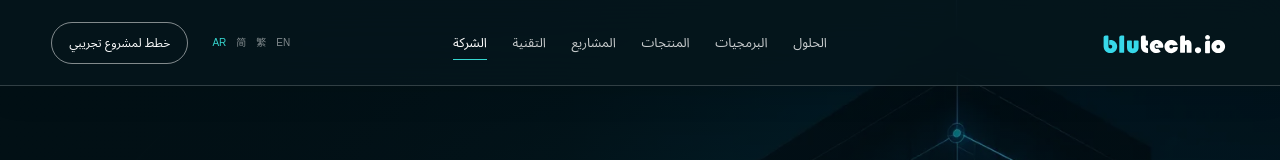
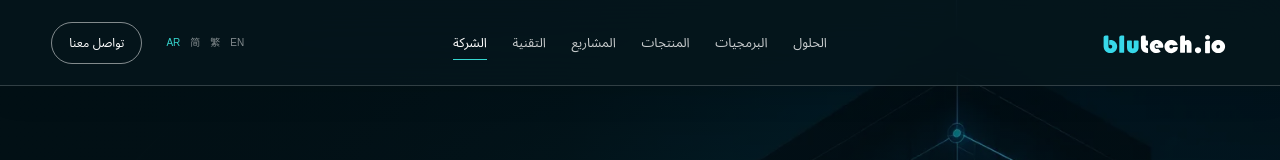
Before and after one commit to bluta-ai/bluta-astro, a Next.js app: page /ar/company in a window 1280 px wide. Shown: the top 160 px of the page. Built offline with nearby package versions, Linux system fonts and the light colour scheme.

Commit message:
Keep contact labels consistent

```diff
--- a/app/components/SiteChrome.tsx
+++ b/app/components/SiteChrome.tsx
@@ -36,7 +36,7 @@ export function SiteHeader({ active }: { active?: string }) {
         {links.map(([en, tc, sc, ar, href]) => <a key={href} className={active === en.toLowerCase() ? "active" : ""} href={localePath(href, language)} onClick={() => setOpen(false)}><Localized en={en} tc={tc} sc={sc} ar={ar} /></a>)}
         <LanguageSelector compact />
       </nav>
-      <div className="header-actions"><LanguageSelector /><a className="header-cta" href={localePath("/contact", language)}><Localized en="Plan a pilot" tc="規劃試點" sc="规划试点" ar="خطط لمشروع تجريبي" /></a></div>
+      <div className="header-actions"><LanguageSelector /><a className="header-cta" href={localePath("/contact", language)}><Localized en="Contact Us" tc="聯絡我們" sc="联系我们" ar="تواصل معنا" /></a></div>
     </header>
   );
 }
@@ -49,7 +49,7 @@ export function SiteFooter() {
       <div className="footer-links">
         <Link href={localePath("/solutions", language)}><Localized en="Solutions" tc="方案" sc="方案" ar="الحلول" /></Link><Link href={localePath("/software", language)}><Localized en="Software" tc="軟件" sc="软件" ar="البرمجيات" /></Link><Link href={localePath("/products", language)}><Localized en="Products" tc="產品" sc="产品" ar="المنتجات" /></Link><Link href={localePath("/projects", language)}><Localized en="Projects" tc="項目" sc="项目" ar="المشاريع" /></Link><Link href={localePath("/resources", language)}><Localized en="Resources" tc="資源" sc="资源" ar="الموارد" /></Link><Link href={localePath("/contact", language)}><Localized en="Contact" tc="聯絡" sc="联系" ar="تواصل معنا" /></Link><a href="tel:+85221807157">2180 7157</a>
       </div>
-      <div className="footer-meta"><span>© {new Date().getFullYear()} Blutech IoT Limited</span><span>Hong Kong · Dongguan R&amp;D · Qatar</span><span className="image-credits">Photography: <a href="https://commons.wikimedia.org/wiki/File:Olympian_City_Phase_2.jpg" target="_blank" rel="noopener noreferrer">Exploringlife / CC BY-SA 4.0</a> · <a href="https://commons.wikimedia.org/wiki/File:Metroplaza_(Hong_Kong).jpg" target="_blank" rel="noopener noreferrer">Mk2010 / CC BY-SA 3.0</a> · <a href="https://commons.wikimedia.org/wiki/File:%E4%B8%9C%E8%8E%9E%E6%9D%BE%E5%B1%B1%E6%B9%96_(45804269842).jpg" target="_blank" rel="noopener noreferrer">drnan tu / CC BY-SA 2.0</a></span></div>
+      <div className="footer-meta"><span>© {new Date().getFullYear()} Blutech IoT Limited</span><span>Hong Kong · China · Qatar</span><span className="image-credits">Photography: <a href="https://commons.wikimedia.org/wiki/File:Olympian_City_Phase_2.jpg" target="_blank" rel="noopener noreferrer">Exploringlife / CC BY-SA 4.0</a> · <a href="https://commons.wikimedia.org/wiki/File:Metroplaza_(Hong_Kong).jpg" target="_blank" rel="noopener noreferrer">Mk2010 / CC BY-SA 3.0</a> · <a href="https://commons.wikimedia.org/wiki/File:%E4%B8%9C%E8%8E%9E%E6%9D%BE%E5%B1%B1%E6%B9%96_(45804269842).jpg" target="_blank" rel="noopener noreferrer">drnan tu / CC BY-SA 2.0</a></span></div>
     </footer>
   );
 }
```
